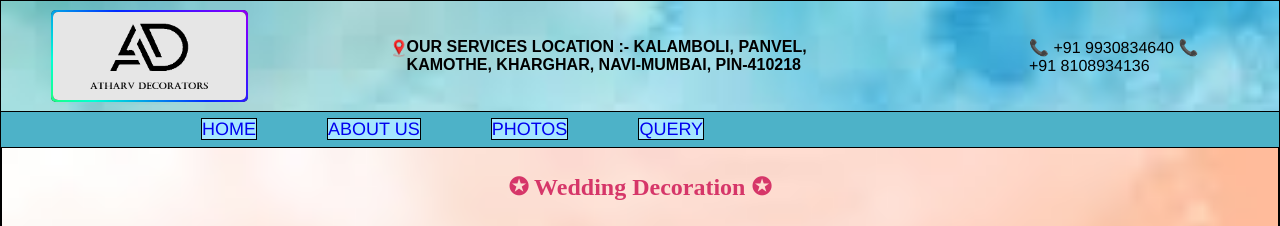
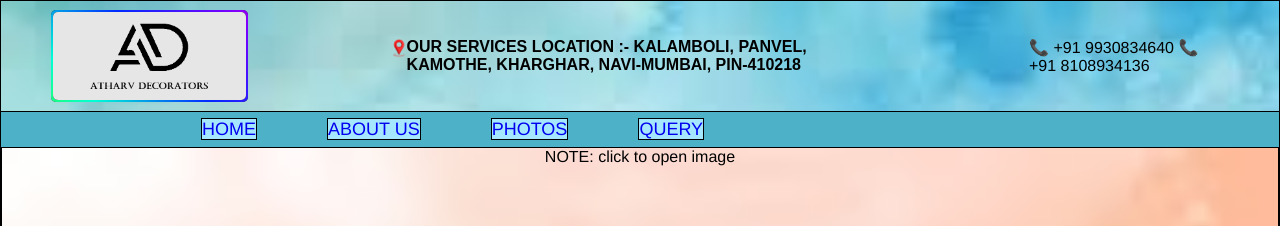
Before and after one commit to teju4136/atharv_decorators, a plain HTML site: page photos.html in a window 1280 px wide. Shown: the top 226 px of the page. Drawn offline with Linux system fonts and the light colour scheme.

Commit message:
note update

```diff
--- a/photos.html
+++ b/photos.html
@@ -47,6 +47,7 @@
       <!-- main for home -->
 <main>
 <div class="main" id="mainphotos">
+    <div class="NOTE"> NOTE: click to open image</div>
         <!-- code start for photos -->
    <h2 class="photo123">✪ Wedding Decoration ✪</h2>  <!--class for firt heading of mainphotos-->
 
```
